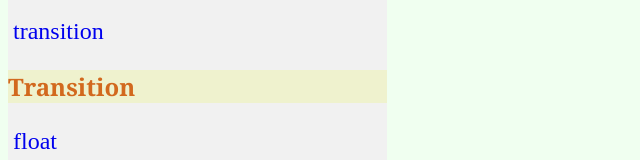
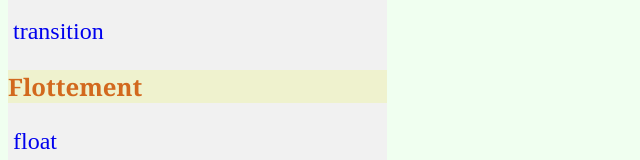
Before and after one commit to makhzoumi/makhzoumi.github.io, a plain HTML site: page index.html in a window 1280 px wide. Shown: the part 1400-1560 px from the top of the page, 0-640 px from the left. Drawn offline with Linux system fonts and the light colour scheme.

Commit message:
Update index.html

```diff
--- a/index.html
+++ b/index.html
@@ -186,7 +186,7 @@ position: sticky;
 
             <li><a href="https://www.w3schools.com/css/css3_transitions.asp" target="_blank">transition</a></li>
         </ul>
-        <h2>Transition</h2>
+        <h2>Flottement</h2>
         <ul>
 
             <li><a href="https://www.w3schools.com/cssref/playdemo.php?filename=playcss_float" target="_blank">float</a></li>
```
